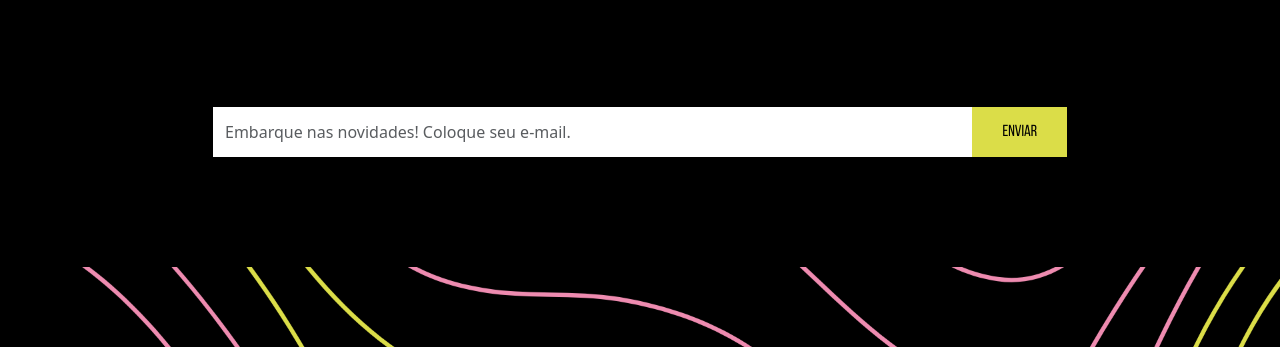
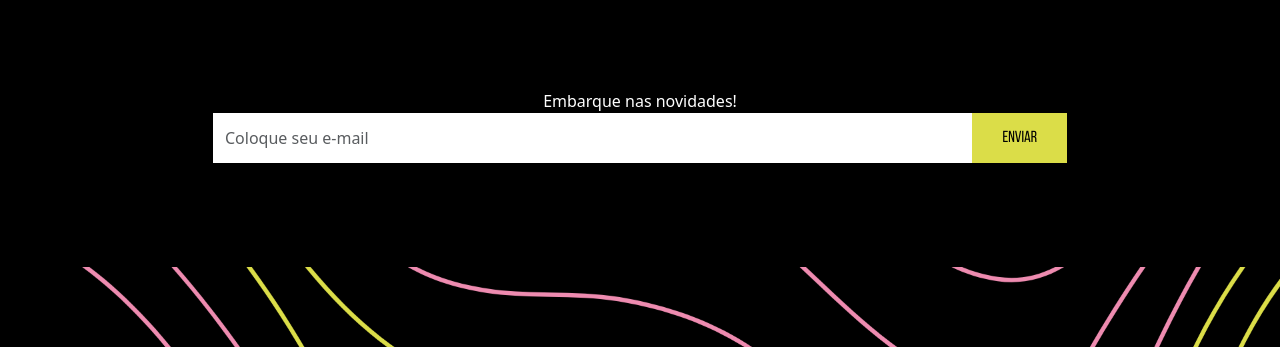
Before and after one commit to aline-guttner/jangada, a website: page index.html in a window 1280 px wide. Shown: the part 453-800 px from the top of the page. Drawn offline with nearby package versions, Linux system fonts and the light colour scheme.

Commit message:
arrumando newsletter

```diff
--- a/index.html
+++ b/index.html
@@ -49,16 +49,19 @@
             <h4>ARTE AUTORAL E INDEPENDENTE</h4>
         </span>
         <div class="novidades-container">
-            <p style="display: none;" id="msgNewsletter">E-mail enviado com sucesso!</p>
+            <p id="msgNewsletter">Embarque nas novidades!</p>
             <div class="input-group mb-3 novidades">
 
                 <input type="text" class="form-control newsletter"
-                    placeholder="Embarque nas novidades! Coloque seu e-mail."
-                    aria-label="Que tal já embarcar nas novidades? Coloque seu e-mail." aria-describedby="basic-addon2">
+                    placeholder="Coloque seu e-mail"
+                    aria-label="Coloque seu e-mail" aria-describedby="basic-addon2">
+
                 <div class="input-group-append">
                     <button class="btn btn-outline-secondary btnNewsletter" type="button">Enviar</button>
                 </div>
+
             </div>
+
         </div>
     </div>
 
--- a/index.js
+++ b/index.js
@@ -158,9 +158,8 @@ const btn = document.getElementsByClassName('btnNewsletter')[0]
 btn.addEventListener('click', () => {
     const newsletter = document.getElementsByClassName('newsletter')[0]
     const msgNewsletter = document.getElementById('msgNewsletter');
-    msgNewsletter.style.display = 'initial';
+    msgNewsletter.innerText = 'E-mail enviado com sucesso!';
     const forJangada2 = `Novo assinante newsletter: ${newsletter.value} `
-    console.log(newsletter)
     Email.send({
         SecureToken: "509c7ac1-f303-4f82-b439-139b720bc1e4",
         To: "iamlelly+2m959j3hdmzejsn3x2j+30ht1nk9exsvw9p3bcv+1qp3d1ksms@boards.trello.com",
```
